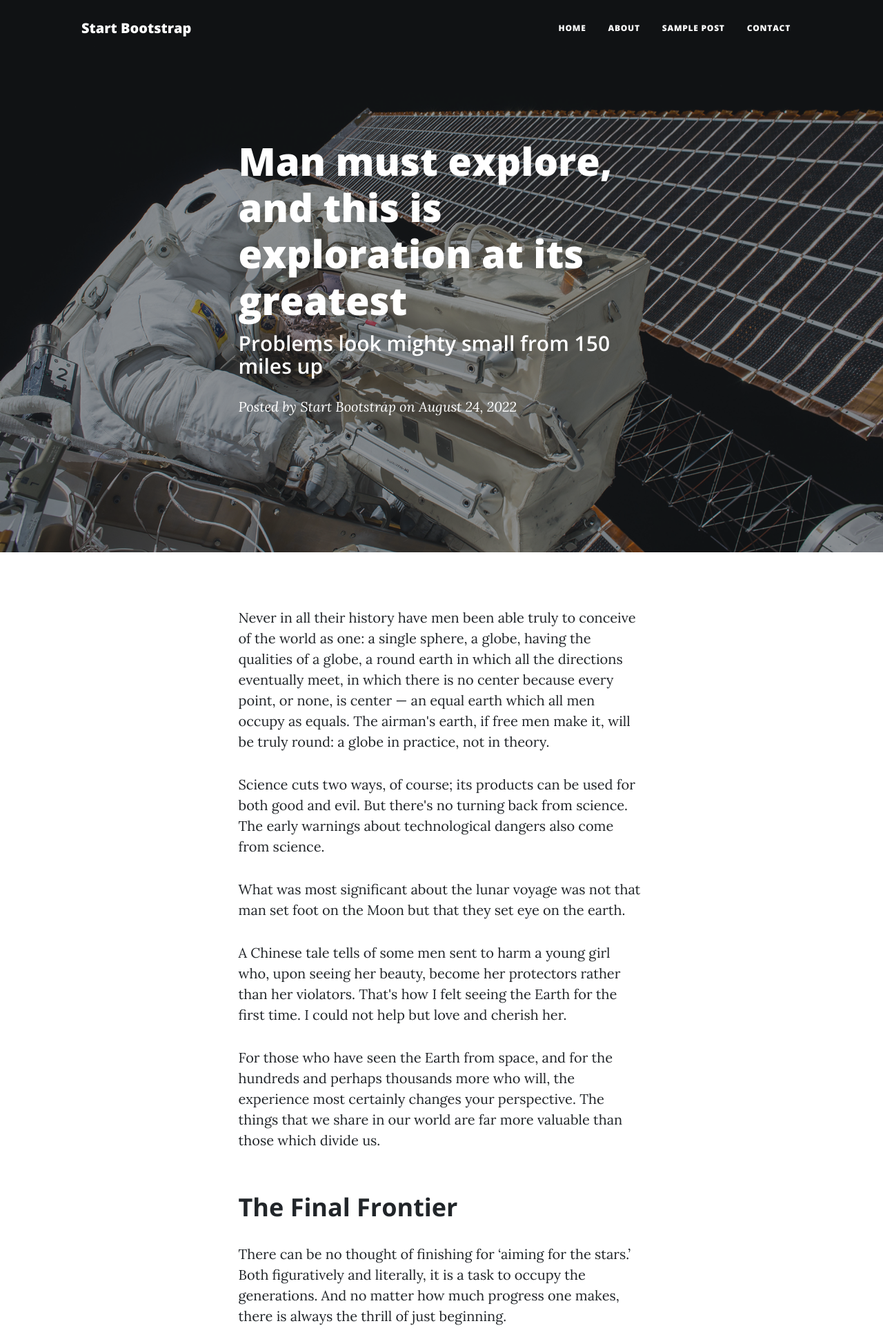
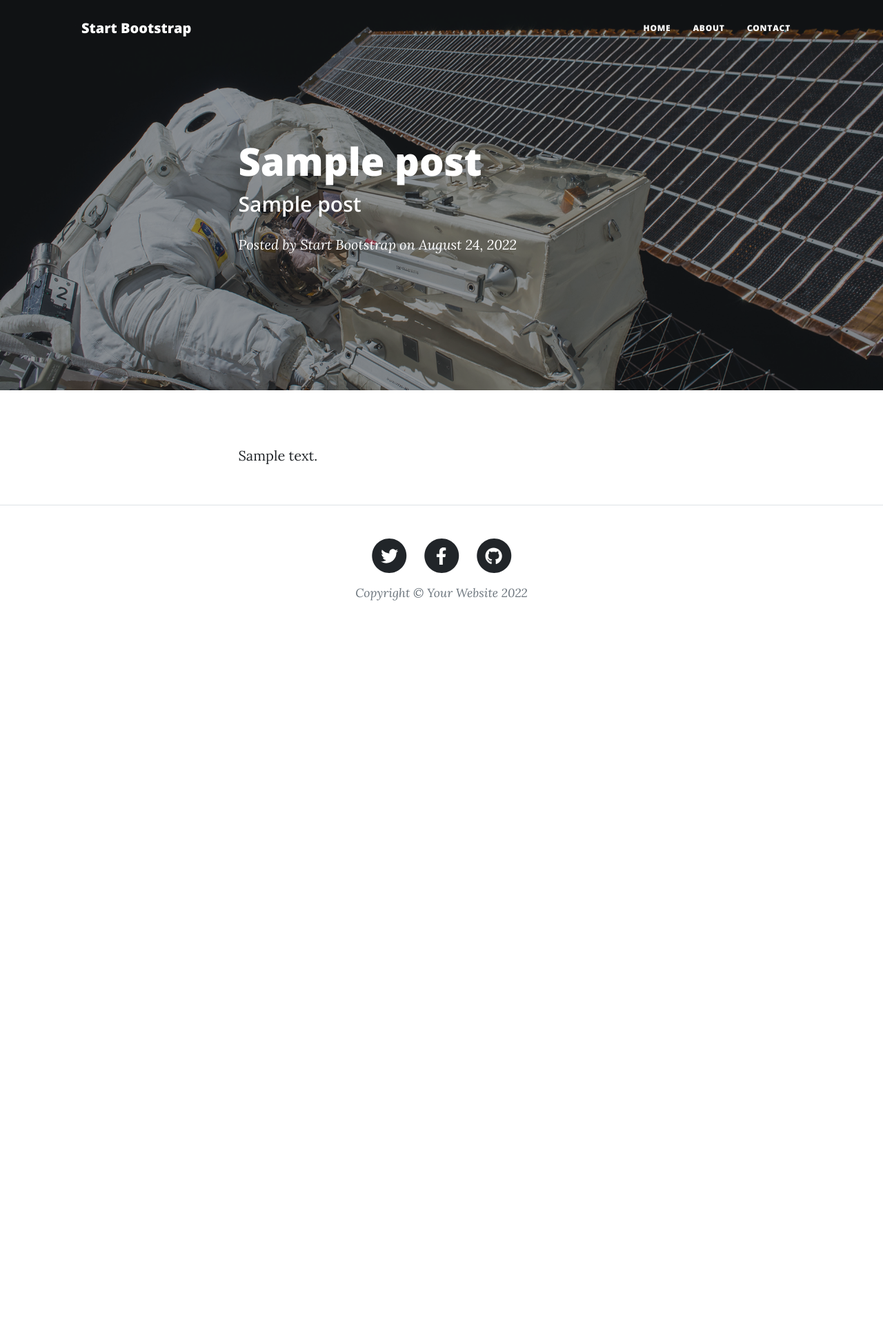
Before and after one commit to DanAdewole/Flask-blog-site, a Flask app: template templates/post.html in a window 1280 px wide. Shown: the top 1926 px of the page at 69% size. After the commit the page ends 871 px from the top, so only its background shows below. Run offline with Flask 2, Linux system fonts and the light colour scheme; the template is opened without the code that fills it: most values are stand-ins (such as "Sample title", 1, 10 or a date in 2020); some libraries are stand-ins or nearby versions.

Commit message:
linked the title to open in a new page

```diff
--- a/main.py
+++ b/main.py
@@ -1,17 +1,24 @@
 from flask import Flask, render_template
 import requests
+from post import Post
 
 app = Flask(__name__)
+
+post_objects = []
 
 blog_url = "https://api.npoint.io/e3945d59591dd324411e"
 response = requests.get(blog_url)
 all_posts = response.json()
 
+for blog_post in all_posts:
+	post = Post(id=blog_post['id'], title=blog_post['title'], subtitle=blog_post['subtitle'], detail=blog_post['detail'])
+	post_objects.append(post)
+
 
 @app.route('/')
 # @app.route('/index')
 def home_page():
-	return render_template("index.html", posts=all_posts)
+	return render_template("index.html", posts=post_objects)
 
 
 @app.route('/about')
@@ -24,6 +31,16 @@ def contact_page():
 	return render_template("contact.html")
 
 
+@app.route('/post/<int:id>')
+def post_page(id):
+	post_to_render = None
+	for post in post_objects:
+		if post.id == id:
+			post_to_render = post
+	print(post_to_render)
+	return render_template("post.html", post=post_to_render)
+
+
 if __name__ == "__main__":
     app.debug = True
     app.run(host='0.0.0.0', port=5000)
--- a/templates/header.html
+++ b/templates/header.html
@@ -35,7 +35,7 @@
 					<ul class="navbar-nav ms-auto py-4 py-lg-0">
 						<li class="nav-item"><a class="nav-link px-lg-3 py-3 py-lg-4" href="{{ url_for('home_page') }}">Home</a></li>
 						<li class="nav-item"><a class="nav-link px-lg-3 py-3 py-lg-4" href="{{ url_for('about_page') }}">About</a></li>
-						{# <li class="nav-item"><a class="nav-link px-lg-3 py-3 py-lg-4" href="post.html">Sample Post</a></li> #}
+						{# <li class="nav-item"><a class="nav-link px-lg-3 py-3 py-lg-4" href="{{ url_for('pot') }}">Sample Post</a></li> #}
 						<li class="nav-item"><a class="nav-link px-lg-3 py-3 py-lg-4" href="{{ url_for('contact_page') }}">Contact</a></li>
 					</ul>
 				</div>
--- a/templates/index.html
+++ b/templates/index.html
@@ -1,6 +1,7 @@
 {% include "header.html" %}
+
 <!-- Page Header-->
-<header class="masthead" style="background-image: url('static/assets/img/home-bg.jpg')">
+<header class="masthead" style="background-image: url({{ url_for('static', filename='assets/img/home-bg.jpg') }})">
     <div class="container position-relative px-4 px-lg-5">
         <div class="row gx-4 gx-lg-5 justify-content-center">
             <div class="col-md-10 col-lg-8 col-xl-7">
@@ -21,7 +22,7 @@
             {% for post in posts %}
                 <!-- Post preview-->
                 <div class="post-preview">
-                    <a href="post.html">
+                    <a href="{{ url_for('post_page', id=post.id) }}">
                         <h2 class="post-title">{{ post.title }}</h2>
                         <h3 class="post-subtitle">{{ post.subtitle }}</h3>
                     </a>
--- a/templates/post.html
+++ b/templates/post.html
@@ -1,51 +1,13 @@
-<!DOCTYPE html>
-<html lang="en">
-    <head>
-        <meta charset="utf-8" />
-        <meta name="viewport" content="width=device-width, initial-scale=1, shrink-to-fit=no" />
-        <meta name="description" content="" />
-        <meta name="author" content="" />
-        <title>Clean Blog - Start Bootstrap Theme</title>
-        <link rel="icon" type="image/x-icon" href="{{ url_for('static', filename='assets/favicon.ico') }}">
+{% include "header.html" %}
 
-        <!-- Font Awesome icons (free version)-->
-        <script src="https://use.fontawesome.com/releases/v6.1.0/js/all.js" crossorigin="anonymous"></script>
-
-        <!-- Google fonts-->
-        <link href="https://fonts.googleapis.com/css?family=Lora:400,700,400italic,700italic" rel="stylesheet" type="text/css" />
-        <link href="https://fonts.googleapis.com/css?family=Open+Sans:300italic,400italic,600italic,700italic,800italic,400,300,600,700,800" rel="stylesheet" type="text/css" />
-
-        <!-- Core theme CSS (includes Bootstrap)-->
-        <link href="{{ url_for('static', filename='css/styles.css') }}" rel="stylesheet">
-
-    </head>
-    <body>
-        <!-- Navigation-->
-        <nav class="navbar navbar-expand-lg navbar-light" id="mainNav">
-            <div class="container px-4 px-lg-5">
-                <a class="navbar-brand" href="index.html">Start Bootstrap</a>
-                <button class="navbar-toggler" type="button" data-bs-toggle="collapse" data-bs-target="#navbarResponsive" aria-controls="navbarResponsive" aria-expanded="false" aria-label="Toggle navigation">
-                    Menu
-                    <i class="fas fa-bars"></i>
-                </button>
-                <div class="collapse navbar-collapse" id="navbarResponsive">
-                    <ul class="navbar-nav ms-auto py-4 py-lg-0">
-                        <li class="nav-item"><a class="nav-link px-lg-3 py-3 py-lg-4" href="index.html">Home</a></li>
-                        <li class="nav-item"><a class="nav-link px-lg-3 py-3 py-lg-4" href="about.html">About</a></li>
-                        <li class="nav-item"><a class="nav-link px-lg-3 py-3 py-lg-4" href="post.html">Sample Post</a></li>
-                        <li class="nav-item"><a class="nav-link px-lg-3 py-3 py-lg-4" href="contact.html">Contact</a></li>
-                    </ul>
-                </div>
-            </div>
-        </nav>
 <!-- Page Header-->
-        <header class="masthead" style="background-image: url('assets/img/post-bg.jpg')">
+<header class="masthead" style="background-image: url({{ url_for('static', filename='assets/img/post-bg.jpg') }})">
 <div class="container position-relative px-4 px-lg-5">
     <div class="row gx-4 gx-lg-5 justify-content-center">
         <div class="col-md-10 col-lg-8 col-xl-7">
             <div class="post-heading">
-                            <h1>Man must explore, and this is exploration at its greatest</h1>
-                            <h2 class="subheading">Problems look mighty small from 150 miles up</h2>
+                <h1>{{ post.title }}</h1>
+                <h2 class="subheading">{{ post.subtitle }}</h2>
                 <span class="meta">
                     Posted by
                     <a href="#!">Start Bootstrap</a>
@@ -61,7 +23,7 @@
 <div class="container px-4 px-lg-5">
     <div class="row gx-4 gx-lg-5 justify-content-center">
         <div class="col-md-10 col-lg-8 col-xl-7">
-                        <p>Never in all their history have men been able truly to conceive of the world as one: a single sphere, a globe, having the qualities of a globe, a round earth in which all the directions eventually meet, in which there is no center because every point, or none, is center — an equal earth which all men occupy as equals. The airman's earth, if free men make it, will be truly round: a globe in practice, not in theory.</p>
+            {# <p>Never in all their history have men been able truly to conceive of the world as one: a single sphere, a globe, having the qualities of a globe, a round earth in which all the directions eventually meet, in which there is no center because every point, or none, is center — an equal earth which all men occupy as equals. The airman's earth, if free men make it, will be truly round: a globe in practice, not in theory.</p>
             <p>Science cuts two ways, of course; its products can be used for both good and evil. But there's no turning back from science. The early warnings about technological dangers also come from science.</p>
             <p>What was most significant about the lunar voyage was not that man set foot on the Moon but that they set eye on the earth.</p>
             <p>A Chinese tale tells of some men sent to harm a young girl who, upon seeing her beauty, become her protectors rather than her violators. That's how I felt seeing the Earth for the first time. I could not help but love and cherish her.</p>
@@ -81,53 +43,11 @@
                 Placeholder text by
                 <a href="http://spaceipsum.com/">Space Ipsum</a>
                 &middot; Images by
-                            <a href="https://www.flickr.com/photos/nasacommons/">NASA on The Commons</a>
-                        </p>
+                <a href="https://www.flickr.com/photos/nasacommons/">NASA on The Commons</a> #}
+            <p>{{ post.detail }}</p>
         </div>
     </div>
 </div>
 </article>
-        <!-- Footer-->
-        <footer class="border-top">
-            <div class="container px-4 px-lg-5">
-                <div class="row gx-4 gx-lg-5 justify-content-center">
-                    <div class="col-md-10 col-lg-8 col-xl-7">
-                        <ul class="list-inline text-center">
-                            <li class="list-inline-item">
-                                <a href="#!">
-                                    <span class="fa-stack fa-lg">
-                                        <i class="fas fa-circle fa-stack-2x"></i>
-                                        <i class="fab fa-twitter fa-stack-1x fa-inverse"></i>
-                                    </span>
-                                </a>
-                            </li>
-                            <li class="list-inline-item">
-                                <a href="#!">
-                                    <span class="fa-stack fa-lg">
-                                        <i class="fas fa-circle fa-stack-2x"></i>
-                                        <i class="fab fa-facebook-f fa-stack-1x fa-inverse"></i>
-                                    </span>
-                                </a>
-                            </li>
-                            <li class="list-inline-item">
-                                <a href="#!">
-                                    <span class="fa-stack fa-lg">
-                                        <i class="fas fa-circle fa-stack-2x"></i>
-                                        <i class="fab fa-github fa-stack-1x fa-inverse"></i>
-                                    </span>
-                                </a>
-                            </li>
-                        </ul>
-                        <div class="small text-center text-muted fst-italic">Copyright &copy; Your Website 2022</div>
-                    </div>
-                </div>
-            </div>
-        </footer>
 
-        <!-- Bootstrap core JS-->
-        <script src="https://cdn.jsdelivr.net/npm/bootstrap@5.1.3/dist/js/bootstrap.bundle.min.js"></script>
-
-        <!-- Core theme JS-->
-        <script src="{{ url_for('static', filename='js/scripts.js') }}"></script>
-    </body>
-</html>
+{% include "footer.html" %}
```
Also changed, not shown: post.py (added, +7 -0 lines). Lines whose indentation alone changed are shown as unchanged.
